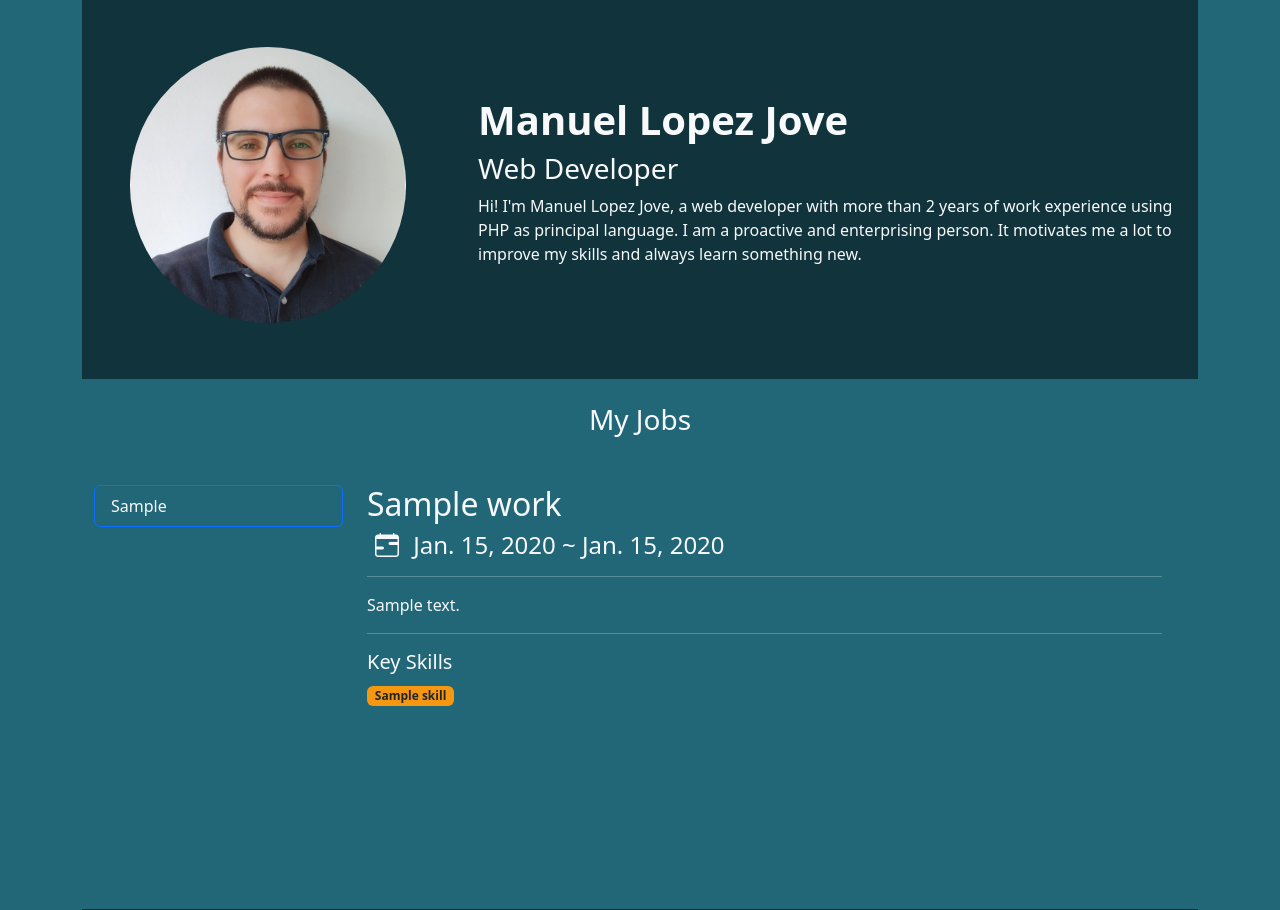
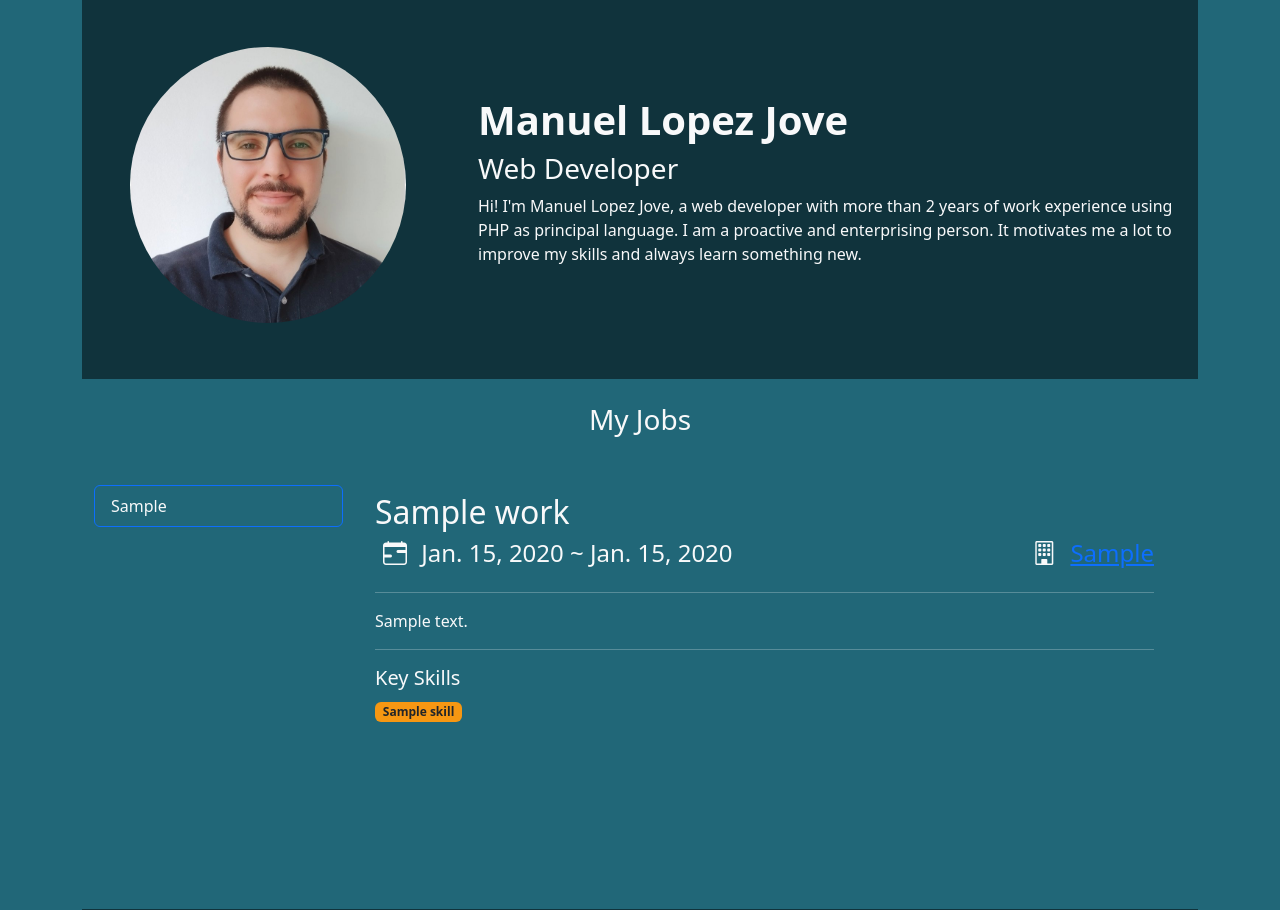
Before and after one commit to liaima/web, a Django app: page / in a window 1280 px wide. Shown: the part 128-1038 px from the top of the page. Run offline with Django 4.2, Linux system fonts and the light colour scheme; tables that the repository leaves empty hold one stand-in row (values such as "Sample post"); grey boxes marked "Sample" are stand-in pictures; parts of the project's set-up code (start-up, migrations or seed data) failed here and were passed over; some libraries are stand-ins or nearby versions.

Commit message:
buisnes name on card

```diff
--- a/backend/porfolio/static/css/main.css
+++ b/backend/porfolio/static/css/main.css
@@ -31,3 +31,8 @@
   border-color: rgb(246, 151, 18);
   box-shadow: 0px 0px 20px rgb(246, 151, 18);
 }
+
+a.title-link {
+  text-decoration: none;
+  color: #fff;
+}
--- a/backend/porfolio/templates/partials/_works.html
+++ b/backend/porfolio/templates/partials/_works.html
@@ -16,9 +16,19 @@
       <div class="tab-content" id="nav-tabContent">
 
       {% for work in works %}
-      <div class="tab-pane fade {% if forloop.counter == 1%} active show {%endif%}" id="list-{{work.id}}" role="tabpanel" aria-labelledby="list-{{work.id}}-list" style="height: 400px;overflow: scroll;">
+      <div class="tab-pane p-2 fade {% if forloop.counter == 1%} active show {%endif%}" id="list-{{work.id}}" role="tabpanel" aria-labelledby="list-{{work.id}}-list" style="height: 400px;overflow: scroll;">
         <h2>{{ work.title }}</h2>
-        <h4><i class="bi bi-calendar-range p-2"></i>   {{ work.init_date }} ~ {% if work.end_date %} {{ work.end_date }} {% else %} Now {% endif %}</h4>
+        <div class="d-flex justify-content-between">
+          <h4><i class="bi bi-calendar-range p-2"></i>   {{ work.init_date }} ~ {% if work.end_date %} {{ work.end_date }} {% else %} Now {% endif %}</h4>
+          <h4>
+            <i class="bi bi-building p-2"></i>
+            {% if work.url %}
+              <a class="title-link" href="{{ work.url }}" target="_blank">{{ work.place }}</a>
+            {% else %}
+              {{ work.place }}
+            {% endif %}
+          </h4>
+        </div>
         <hr>
         {{ work.description | safe }}
 
```
